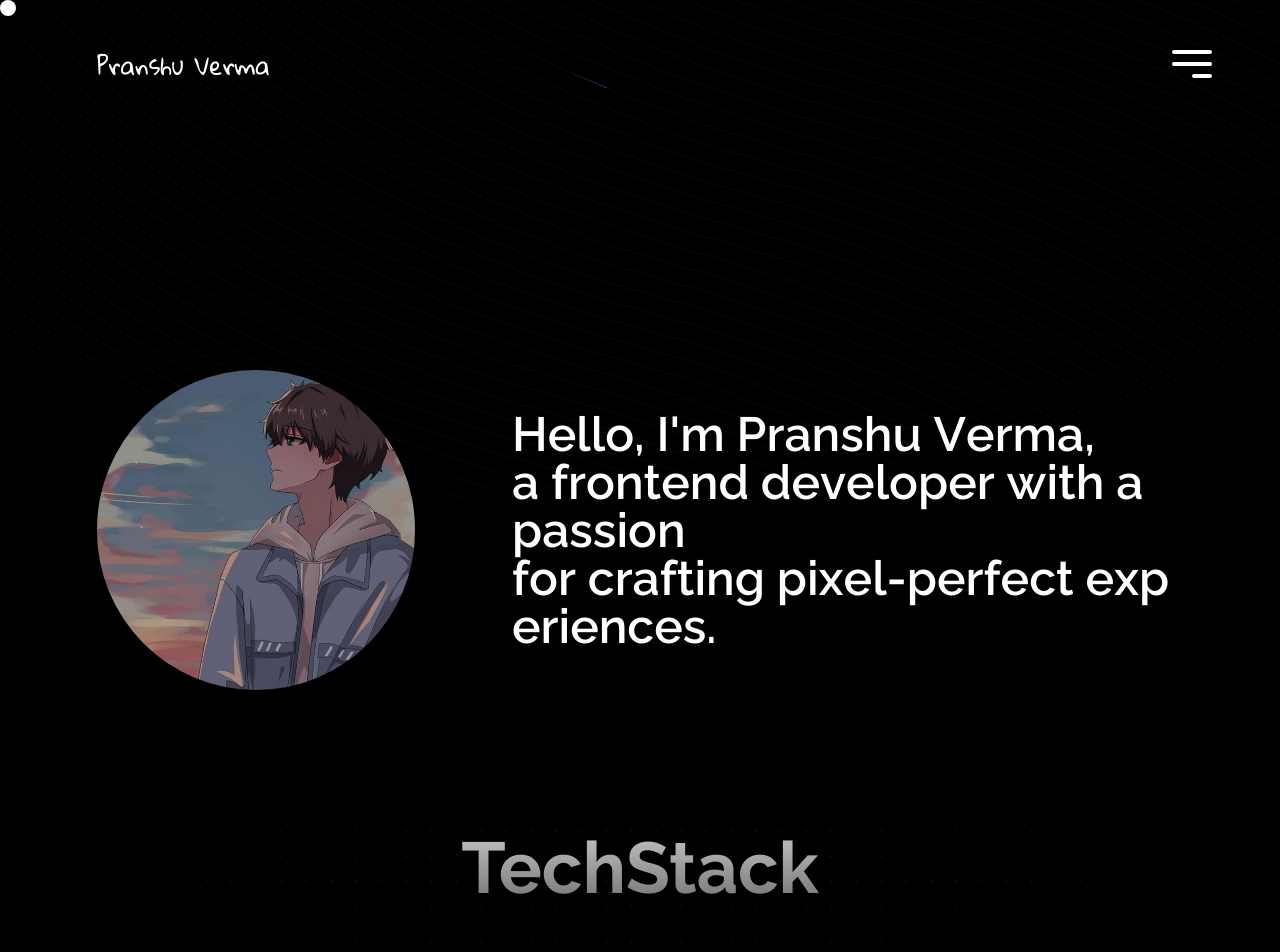
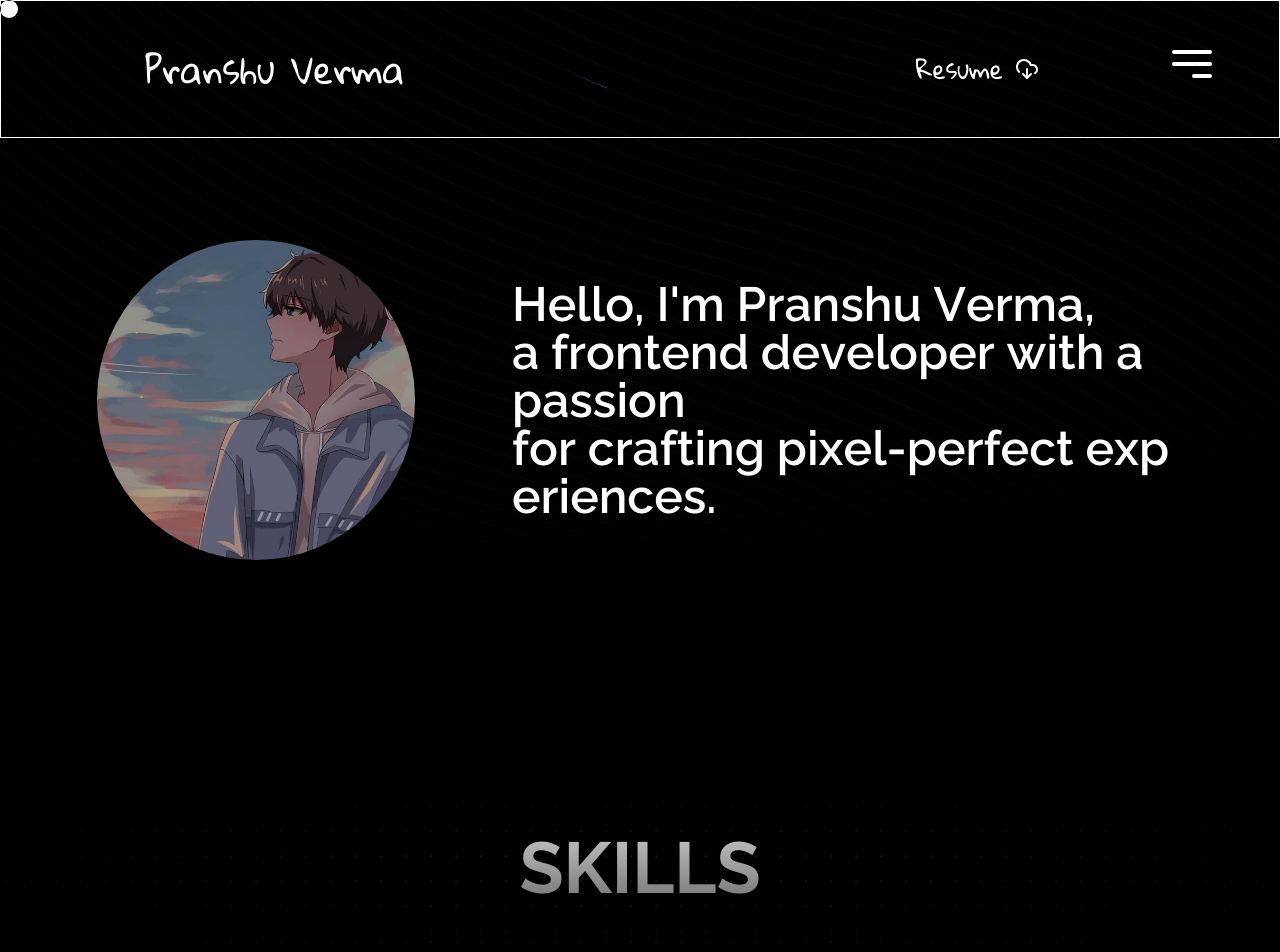
Before and after one commit to Pransh013/PortFolio, a React (Vite) app: page / in a window 1280 px wide. Shown: the top 952 px of the page. Built offline with nearby package versions, Linux system fonts and the light colour scheme.

Commit message:
sidebar fixed

```diff
--- a/package.json
+++ b/package.json
@@ -19,6 +19,7 @@
     "class-variance-authority": "^0.7.0",
     "clsx": "^2.1.0",
     "framer-motion": "^11.0.14",
+    "lucide-react": "^0.359.0",
     "mini-svg-data-uri": "^1.4.4",
     "react": "^18.2.0",
     "react-dom": "^18.2.0",
--- a/src/components/Cursor.tsx
+++ b/src/components/Cursor.tsx
@@ -19,7 +19,7 @@ const Cursor = ({
   const [isHovered, setIsHovered] = useState(false);
   const [isHoveredOnText, setIsHoveredOnText] = useState(false);
   const cursorRef = useRef<HTMLDivElement>(null);
-  const cursorSize = isHovered || isHoveredOnText ? 75 : 16;
+  const cursorSize = isHovered || isHoveredOnText ? 75 : 18;
   const mouse = {
     x: useMotionValue(0),
     y: useMotionValue(0),
--- a/src/components/Header.tsx
+++ b/src/components/Header.tsx
@@ -1,18 +1,29 @@
-import { forwardRef } from "react";
+import { useContext } from "react";
+import Resume from "../assets/Pranshu_Verma_resumeM.pdf";
+import { SideBarContext } from "@/contexts/SideBarContext";
+import { CloudDownload } from "lucide-react";
 
-interface HeaderProps {}
-
-const Header = forwardRef<HTMLDivElement, HeaderProps>((_, ref) => {
+const Header = () => {
+  const { isOpen } = useContext(SideBarContext);
   return (
-    <div className="w-full px-24 border border-black flex items-center mix-blend-difference py-12">
-      <div
-        className="gh-regular text-2xl mix-blend-difference text-white"
-        ref={ref}
-      >
+    <div
+      className={`w-full gh-regular px-36 pr-60 border border-white flex justify-between items-center mix-blend-difference py-12 absolute ${
+        isOpen ? "z-20" : "z-30"
+      } `}
+    >
+      <div className=" text-4xl mix-blend-difference text-white">
         Pranshu Verma
       </div>
+      <a
+        className="text-2xl mix-blend-difference text-white flex items-center gap-3"
+        href={Resume}
+        download
+      >
+        <p>Resume</p>
+        <CloudDownload />
+      </a>
     </div>
   );
-});
+};
 
 export default Header;
--- a/src/components/SideBar.tsx
+++ b/src/components/SideBar.tsx
@@ -13,16 +13,16 @@ const navItems: NavItem[] = [
     href: "/",
   },
   {
-    title: "Work",
-    href: "/work",
+    title: "Skills",
+    href: "/#skills",
   },
   {
-    title: "About",
-    href: "/about",
+    title: "Projects",
+    href: "/#projects",
   },
   {
     title: "Contact",
-    href: "/contact",
+    href: "/#contact",
   },
 ];
 
@@ -56,11 +56,12 @@ const SideBar = forwardRef<HTMLDivElement, HoverTextProps>((_, ref) => {
       }}
       animate={controls}
       initial={false}
-      className="bg-white w-1/4 h-screen fixed z-50 top-0 text-black right-0 mix-blend-difference flex items-center justify-center"
+      className="bg-white gh-regular w-1/4 h-screen fixed z-50 top-0 text-black right-0 mix-blend-difference flex items-center justify-center"
     >
       <div className="flex flex-col gap-12 bg-white px-8 py-6" ref={ref}>
         {navItems.map((data, index) => (
-          <motion.p
+          <motion.a
+            href={data.href}
             variants={{
               open: {
                 transform: "translateX(0%)",
@@ -77,7 +78,7 @@ const SideBar = forwardRef<HTMLDivElement, HoverTextProps>((_, ref) => {
             key={index}
           >
             {data.title}
-          </motion.p>
+          </motion.a>
         ))}
       </div>
     </motion.div>
--- a/src/contexts/SideBarContext.tsx
+++ b/src/contexts/SideBarContext.tsx
@@ -3,15 +3,11 @@ import { createContext, useState } from "react";
 interface ContextProps {
   isOpen: boolean;
   setIsOpen: React.Dispatch<React.SetStateAction<boolean>>;
-  isHovered: boolean;
-  setIsHovered: React.Dispatch<React.SetStateAction<boolean>>;
 }
 
 const Initial_State = {
   setIsOpen: () => {},
   isOpen: false,
-  isHovered: false,
-  setIsHovered: () => {},
 };
 
 export const SideBarContext = createContext<ContextProps>(Initial_State);
@@ -22,11 +18,9 @@ const SideBarContextProvider = ({
   children: React.ReactNode;
 }) => {
   const [isOpen, setIsOpen] = useState(false);
-  const [isHovered, setIsHovered] = useState(false);
-
   return (
     <SideBarContext.Provider
-      value={{ isOpen, setIsOpen, isHovered, setIsHovered }}
+      value={{ isOpen, setIsOpen }}
     >
       {children}
     </SideBarContext.Provider>
--- a/src/pages/Contact.tsx
+++ b/src/pages/Contact.tsx
@@ -7,7 +7,6 @@ import {
   motion,
   animate,
 } from "framer-motion";
-import { PinRightIcon } from "@radix-ui/react-icons";
 
 const COLORS_TOP = ["#13FFAA", "#1E67C6", "#CE84CF", "#DD335C"];
 
@@ -29,10 +28,11 @@ const Contact = () => {
 
   return (
     <motion.section
+      id="contact"
       style={{
         backgroundImage,
       }}
-      className="relative grid min-h-screen place-content-center overflow-hidden bg-gray-950 px-4 py-24 text-gray-200"
+      className="relative grid min-h-screen place-content-center overflow-hidden bg-black px-4 py-24 text-gray-200"
     >
       <div className="relative z-10 flex flex-col items-center">
         <h1 className="max-w-3xl bg-gradient-to-br from-white to-gray-400 bg-clip-text text-center text-3xl font-medium leading-tight text-transparent sm:text-5xl sm:leading-tight md:text-7xl md:leading-tight">
@@ -56,7 +56,6 @@ const Contact = () => {
           className="group relative flex w-fit items-center gap-1.5 rounded-full bg-gray-950/10 px-4 py-2 text-gray-50 transition-colors hover:bg-gray-950/50"
         >
           Loading
-          <PinRightIcon className="transition-transform group-hover:-rotate-45 group-active:-rotate-12" />
         </motion.button>
       </div>
 
@@ -65,6 +64,19 @@ const Contact = () => {
           <Stars radius={50} count={2500} factor={4} fade speed={2} />
         </Canvas>
       </div>
+      <div className="w-full text-2xl absolute bottom-0 h-16 flex items-center justify-center">
+        <motion.p
+          initial={{ opacity: 0, y: 20 }}
+          whileInView={{ opacity: 1, y: 0 }}
+          exit={{ opacity: 0 }}
+          transition={{ ease: "easeOut", duration: 2 }}
+        >
+          Made with 💓 by
+          <span className="gh-regular text-3xl font-medium">
+            <b> Pransshhh</b>
+          </span>
+        </motion.p>
+      </div>
     </motion.section>
   );
 };
--- a/src/pages/Home.tsx
+++ b/src/pages/Home.tsx
@@ -14,8 +14,8 @@ interface HoverTextProps {}
 
 const Home = forwardRef<HTMLParagraphElement, HoverTextProps>((_, ref) => {
   return (
-    <div className="w-full h-screen relative custom-scrollbar">
-      <Header ref={ref} />
+    <div id="home" className="w-full h-screen relative custom-scrollbar">
+      <Header />
       <div className="px-24 w-full h-full absolute z-20 flex items-center gap-24">
         <div className="h-full">
           <ProfileCard />
--- a/src/pages/Projects.tsx
+++ b/src/pages/Projects.tsx
@@ -1,14 +1,27 @@
 import ThreeDCard from "@/components/ThreeDCard";
+import { SideBarContext } from "@/contexts/SideBarContext";
 import projects from "@/lib/config";
+import { useContext } from "react";
+import { motion } from "framer-motion";
 
 const Projects = () => {
+  const { isOpen } = useContext(SideBarContext);
   return (
-    <div className="w-full dark:bg-black bg-[#F5F5F5] dark:bg-dot-white/[0.2] bg-dot-black/[0.2] relative flex flex-col items-center justify-center">
+    <div
+      id="projects"
+      className="w-full dark:bg-black bg-[#F5F5F5] dark:bg-dot-white/[0.2] bg-dot-black/[0.2] relative flex flex-col items-center justify-center"
+    >
       <div className="absolute pointer-events-none inset-0 flex items-center justify-center dark:bg-black bg-white [mask-image:radial-gradient(ellipse_at_center,transparent_0%,black)]"></div>
-      <p className="text-4xl sm:text-7xl font-bold relative z-10 bg-clip-text text-transparent bg-gradient-to-b from-neutral-200 to-neutral-600 py-8">
+      <motion.p
+        initial={{ opacity: 0, y: 60 }}
+        whileInView={{ opacity: 1, y: 0 }}
+        exit={{ opacity: 0 }}
+        transition={{ ease: "easeOut", duration: 1 }}
+        className="text-4xl sm:text-7xl font-bold relative z-10 bg-clip-text text-transparent bg-gradient-to-b from-neutral-200 to-neutral-600 py-8"
+      >
         PROJECTS
-      </p>
-      <div className="relative grid grid-cols-2 z-10">
+      </motion.p>
+      <div className={`relative grid grid-cols-2 ${isOpen ? "z-10" : "z-40"}`}>
         {projects.map((project, idx) => (
           <ThreeDCard {...project} key={idx} />
         ))}
--- a/src/pages/TechStack.tsx
+++ b/src/pages/TechStack.tsx
@@ -1,10 +1,21 @@
+import { motion } from "framer-motion";
+
 const TechStack = () => {
   return (
-    <div className="w-full dark:bg-black bg-[#F5F5F5] dark:bg-dot-white/[0.1] bg-dot-black/[0.2] relative flex flex-col items-center justify-center">
+    <div
+      id="skills"
+      className="w-full dark:bg-black bg-[#F5F5F5] dark:bg-dot-white/[0.1] bg-dot-black/[0.2] relative flex flex-col items-center justify-center"
+    >
       <div className="absolute pointer-events-none inset-0 flex items-center justify-center dark:bg-black bg-white [mask-image:radial-gradient(ellipse_at_center,transparent_0%,black)]"></div>
-      <p className="text-4xl sm:text-7xl font-bold relative z-20 bg-clip-text text-transparent bg-gradient-to-b from-neutral-200 to-neutral-600 py-8">
-        TechStack
-      </p>
+      <motion.p
+        initial={{ opacity: 0, y: 60 }}
+        whileInView={{ opacity: 1, y: 0 }}
+        exit={{ opacity: 0 }}
+        transition={{ ease: "easeOut", duration: 1 }}
+        className="text-4xl sm:text-7xl font-bold relative z-10 bg-clip-text text-transparent bg-gradient-to-b from-neutral-200 to-neutral-600 py-8"
+      >
+        SKILLS
+      </motion.p>
     </div>
   );
 };
```
Also changed, not shown: 2 other files (tests, documents, lock files or other folders).
